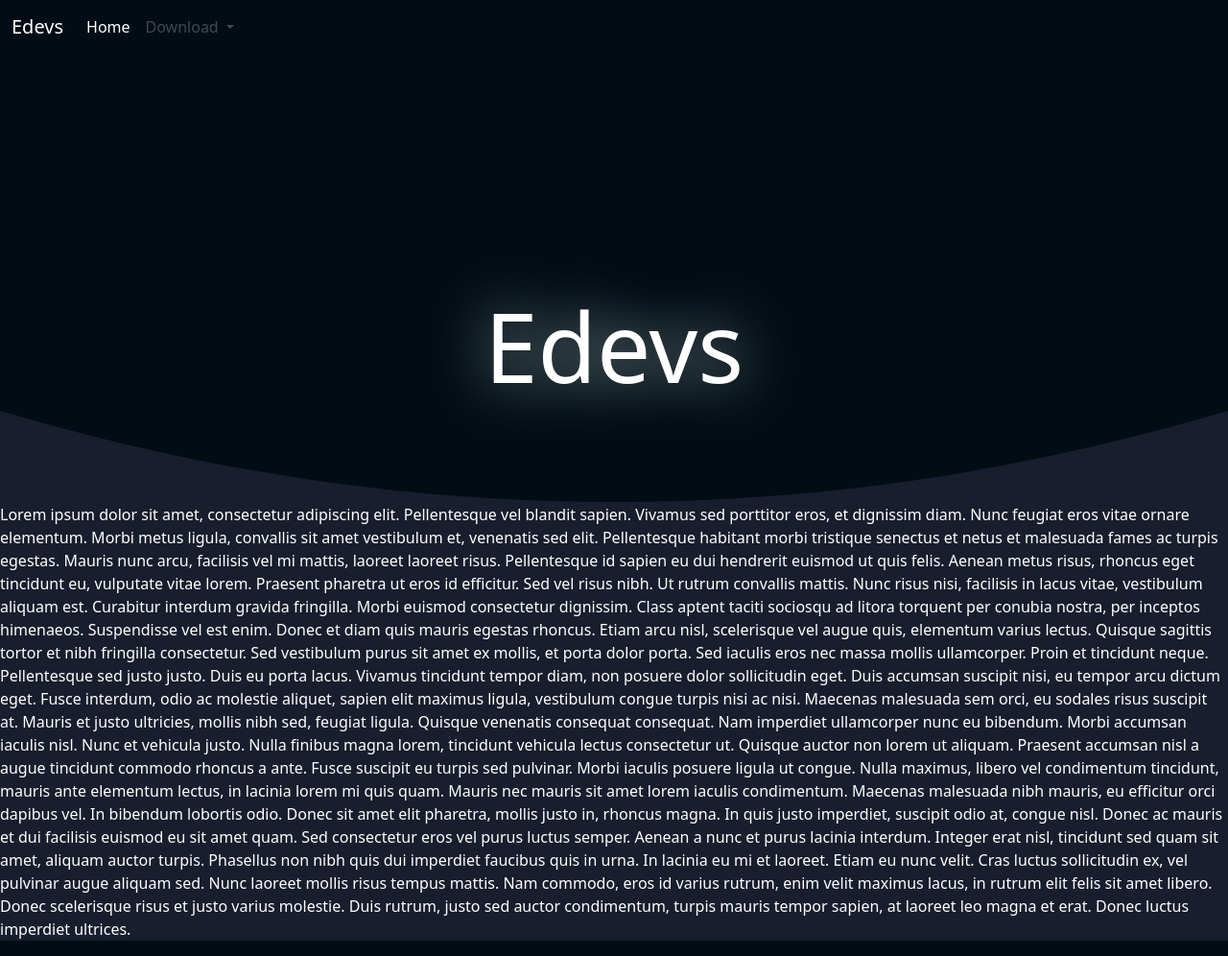
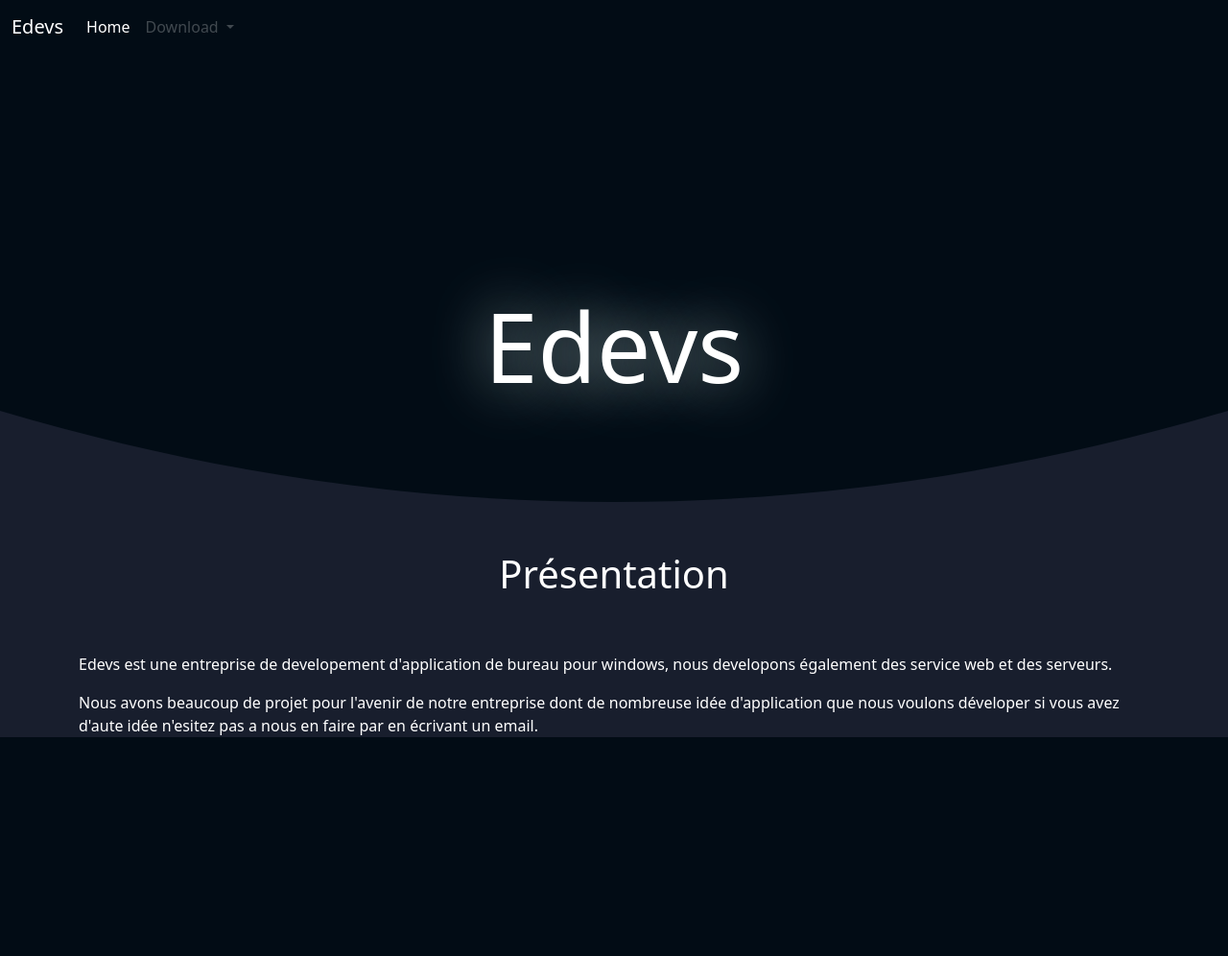
Before and after one commit to edevs-damien/edevs-damien.github.io, a plain HTML site: page index.html in a window 1280 px wide. Shown: the whole page at 96% size. After the commit the page ends 800 px from the top, so only its background shows below. Drawn offline with nearby package versions, Linux system fonts and the light colour scheme.

Commit message:
update index.html

```diff
--- a/index.html
+++ b/index.html
@@ -49,16 +49,15 @@
         </svg>
         </div>
         <div style="background-color: #181e2d;">
-          <p style="color: white">Lorem ipsum dolor sit amet, consectetur adipiscing elit. Pellentesque vel blandit sapien. Vivamus sed porttitor eros, et dignissim diam. Nunc feugiat eros vitae ornare elementum. Morbi metus ligula, convallis sit amet vestibulum et, venenatis sed elit. Pellentesque habitant morbi tristique senectus et netus et malesuada fames ac turpis egestas. Mauris nunc arcu, facilisis vel mi mattis, laoreet laoreet risus. Pellentesque id sapien eu dui hendrerit euismod ut quis felis. Aenean metus risus, rhoncus eget tincidunt eu, vulputate vitae lorem.
+          <h1 align="center" style="    padding-top: 50px;padding-bottom: 50px;">Présentation</h1>
+          <div style="background-color: #181e2d;" class="container" style="padding-top: 300px;">
 
-            Praesent pharetra ut eros id efficitur. Sed vel risus nibh. Ut rutrum convallis mattis. Nunc risus nisi, facilisis in lacus vitae, vestibulum aliquam est. Curabitur interdum gravida fringilla. Morbi euismod consectetur dignissim. Class aptent taciti sociosqu ad litora torquent per conubia nostra, per inceptos himenaeos.
+            <p style="color: white">Edevs est une entreprise de developement d'application de bureau pour windows, nous developons également des service web et des serveurs.</p>
+            <p style="color: white">Nous avons beaucoup de projet pour l'avenir de notre entreprise dont de nombreuse idée d'application que nous voulons déveloper si vous avez d'aute idée n'esitez pas a nous en faire par en écrivant un email.</p>
 
-            Suspendisse vel est enim. Donec et diam quis mauris egestas rhoncus. Etiam arcu nisl, scelerisque vel augue quis, elementum varius lectus. Quisque sagittis tortor et nibh fringilla consectetur. Sed vestibulum purus sit amet ex mollis, et porta dolor porta. Sed iaculis eros nec massa mollis ullamcorper. Proin et tincidunt neque. Pellentesque sed justo justo. Duis eu porta lacus. Vivamus tincidunt tempor diam, non posuere dolor sollicitudin eget. Duis accumsan suscipit nisi, eu tempor arcu dictum eget. Fusce interdum, odio ac molestie aliquet, sapien elit maximus ligula, vestibulum congue turpis nisi ac nisi. Maecenas malesuada sem orci, eu sodales risus suscipit at. Mauris et justo ultricies, mollis nibh sed, feugiat ligula. Quisque venenatis consequat consequat.
+          </div>
+        </div>
 
-            Nam imperdiet ullamcorper nunc eu bibendum. Morbi accumsan iaculis nisl. Nunc et vehicula justo. Nulla finibus magna lorem, tincidunt vehicula lectus consectetur ut. Quisque auctor non lorem ut aliquam. Praesent accumsan nisl a augue tincidunt commodo rhoncus a ante. Fusce suscipit eu turpis sed pulvinar. Morbi iaculis posuere ligula ut congue. Nulla maximus, libero vel condimentum tincidunt, mauris ante elementum lectus, in lacinia lorem mi quis quam. Mauris nec mauris sit amet lorem iaculis condimentum. Maecenas malesuada nibh mauris, eu efficitur orci dapibus vel. In bibendum lobortis odio. Donec sit amet elit pharetra, mollis justo in, rhoncus magna.
-
-            In quis justo imperdiet, suscipit odio at, congue nisl. Donec ac mauris et dui facilisis euismod eu sit amet quam. Sed consectetur eros vel purus luctus semper. Aenean a nunc et purus lacinia interdum. Integer erat nisl, tincidunt sed quam sit amet, aliquam auctor turpis. Phasellus non nibh quis dui imperdiet faucibus quis in urna. In lacinia eu mi et laoreet. Etiam eu nunc velit. Cras luctus sollicitudin ex, vel pulvinar augue aliquam sed. Nunc laoreet mollis risus tempus mattis. Nam commodo, eros id varius rutrum, enim velit maximus lacus, in rutrum elit felis sit amet libero. Donec scelerisque risus et justo varius molestie. Duis rutrum, justo sed auctor condimentum, turpis mauris tempor sapien, at laoreet leo magna et erat. Donec luctus imperdiet ultrices.</p>
-        </div>
 
 
 
@@ -72,6 +71,12 @@
 
         </script>
 
+        <style>
+          h1 {
+            color: white;
+          }
+        </style>
+
 
     </body>
 </html>
```
